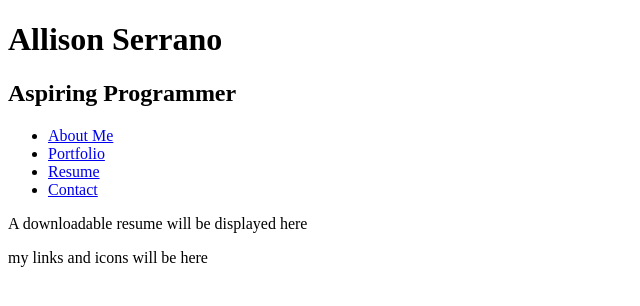
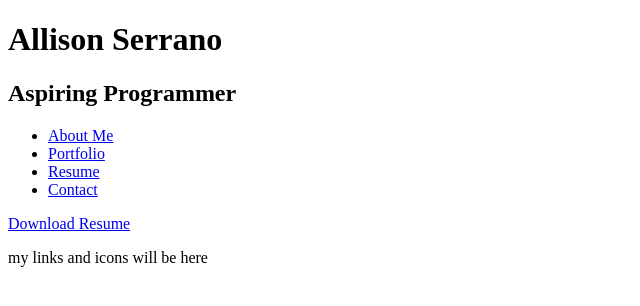
Before and after one commit to Allicris/allison-cristine, a React (Vite) app: page /Resume in a window 1280 px wide. Shown: the top 306 px of the page, without its empty margins (0-640 px from the left). Built offline with nearby package versions, Linux system fonts and the light colour scheme.

Commit message:
added downloadable resume

```diff
--- a/src/pages/Resume.jsx
+++ b/src/pages/Resume.jsx
@@ -1,5 +1,8 @@
 export default function Resume() {
   return (
-    <p>A downloadable resume will be displayed here</p>
+    <div>
+      <a href="assets/resume/resume.pdf"> Download Resume
+      </a>
+    </div>
   );
 }
```
Also changed, not shown: 1 other file (tests, documents, lock files or other folders).
